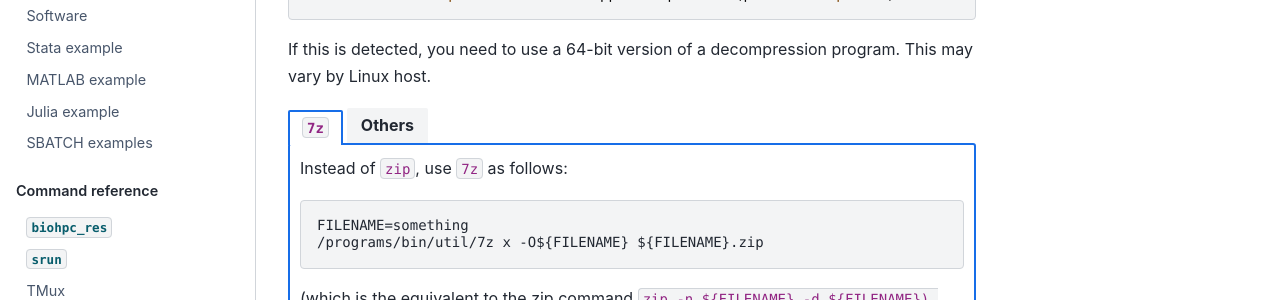
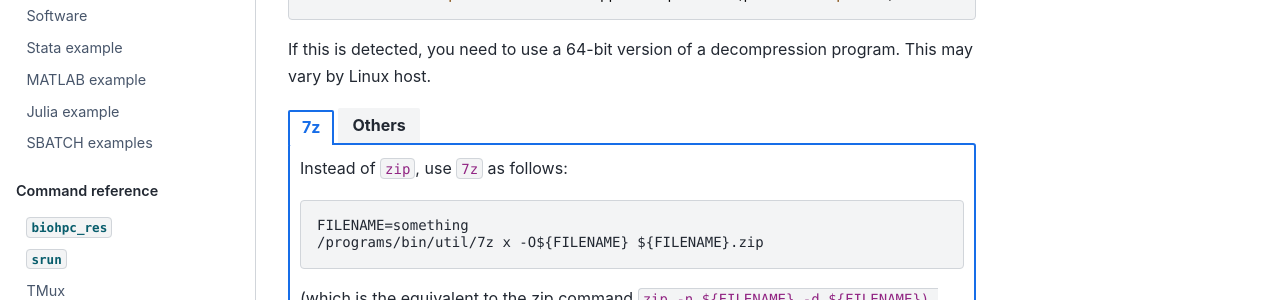
Before and after one commit to labordynamicsinstitute/ecco-notes, a Jupyter Book: the page built from docs/tips-and-tricks.md, in a window 1280 px wide and 1221 px high. Shown: the part 713-1013 px from the top of the window. Built offline with Jupyter Book 1.0.4 settings and Sphinx 7.4.7 and the Sphinx Book theme 1.1.4, drawn with Linux system fonts in a browser that asks for light colours.

```diff
--- a/docs/tips-and-tricks.md
+++ b/docs/tips-and-tricks.md
@@ -86,7 +86,7 @@ If this is detected, you need to use a 64-bit version of a decompression program
 ::::{tab-set}
 
 
-:::{tab-item}  `7z`
+:::{tab-item}  7z
 
 Instead of `zip`, use `7z` as follows:
 
```
